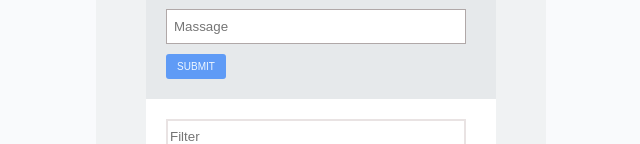
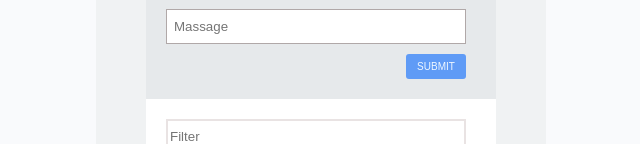
Before and after one commit to Rivka212/feed, a React (Vite) app: page / in a window 1280 px wide. Shown: the part 156-300 px from the top of the page, without its empty margins (82-722 px from the left). Built offline with nearby package versions, Linux system fonts and the light colour scheme.

Commit message:
Change the position of the button

```diff
--- a/src/assets/styles/cmps/CommentAdd.scss
+++ b/src/assets/styles/cmps/CommentAdd.scss
@@ -1,10 +1,8 @@
 .comment-add {
     columns: 1;
     background-color: rgb(230, 233, 235);
-    // align-content: center;
-    // justify-content: center;
     margin: 50px;
-    margin-bottom:0 ;
+    margin-bottom:0;
     padding: 10px;
 
     input,
@@ -13,8 +11,6 @@
         display: flex;
         margin: 10px;
     }
-
-
 
     input {
         height: 35px;
@@ -35,6 +31,9 @@
         font-size: 10px;
         color: aliceblue;
         background-color: rgb(95, 155, 246);
+        align-self: flex-end;
+        margin-left: auto;
+        margin-right: 20px;
     }
 
 }
```
Also changed, not shown: src/assets/styles/main.scss (+0 -8 lines).
